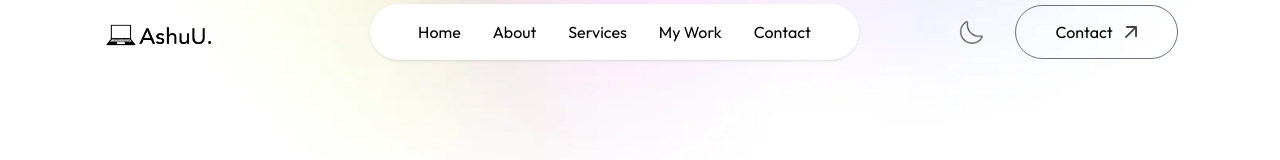
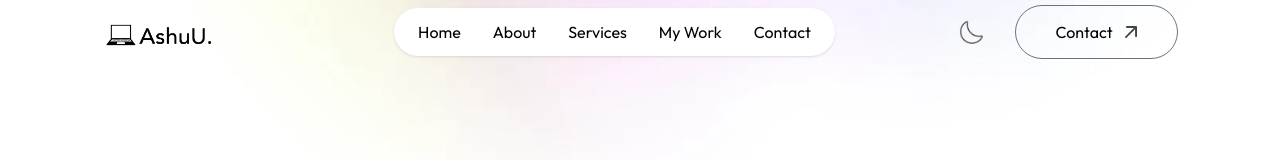
Before and after one commit to Ashutoshupadhyay23/Portfolio-Nextjs, a Next.js app: page / in a window 1280 px wide. Shown: the top 160 px of the page. Built offline with nearby package versions, Linux system fonts and the light colour scheme; a web font is replaced by a local one.

Commit message:
fixed navbar to be smooth

```diff
--- a/app/components/Navbar.jsx
+++ b/app/components/Navbar.jsx
@@ -14,9 +14,11 @@ const Navbar = () => {
   };
 
   useEffect(() => {
-    window.addEventListener("scroll", () => {
-      setIsScroll(scrollY > 50);
-    });
+    const onScroll = () => {
+      setIsScroll(window.scrollY > 50);
+    };
+    window.addEventListener("scroll", onScroll);
+    return () => window.removeEventListener("scroll", onScroll);
   }, []);
 
   const navLinkClass = `
@@ -33,19 +35,30 @@ const Navbar = () => {
       </div>
 
       <nav
-        className={`w-full fixed top-0 left-0 h-16 px-5 lg:px-8 xl:px-[8%] flex items-center justify-between z-50 ${
-          isScroll ? "bg-white bg-opacity-50 backdrop-blur-lg shadow-sm" : ""
-        }`}
+        className={`w-full fixed top-0 left-0 h-16 px-5 lg:px-8 xl:px-[8%] flex items-center justify-between z-50
+          transition-colors duration-500 ease-in-out
+          ${isScroll ? "bg-white bg-opacity-50 backdrop-blur-lg shadow-sm" : "bg-transparent shadow-none"}
+        `}
       >
         <a href="#home">
           <Image
             src={assets.logo}
             alt="Logo"
-            className="w-28 cursor-pointer mr-14"
+            className="w-28 cursor-pointer mr-14 transition-all duration-500 ease-in-out"
           />
         </a>
 
-        <ul className={`hidden md:flex items-center gap-6 lg:gap-8 rounded-full px-12 py-3 ${isScroll ? "" : "bg-white shadow-sm bg-opacity-50"}`}>
+        <ul
+          className={`
+            hidden md:flex items-center gap-6 lg:gap-8 rounded-full
+            bg-white bg-opacity-50 shadow-sm
+            transition-all duration-500 ease-in-out
+            ${isScroll ? "px-12 py-3" : "px-6 py-2"}
+          `}
+          style={{
+            width: isScroll ? 'auto' : 'fit-content',
+          }}
+        >
           <li><a href="#home" className={navLinkClass}>Home</a></li>
           <li><a href="#about" className={navLinkClass}>About</a></li>
           <li><a href="#services" className={navLinkClass}>Services</a></li>
```
